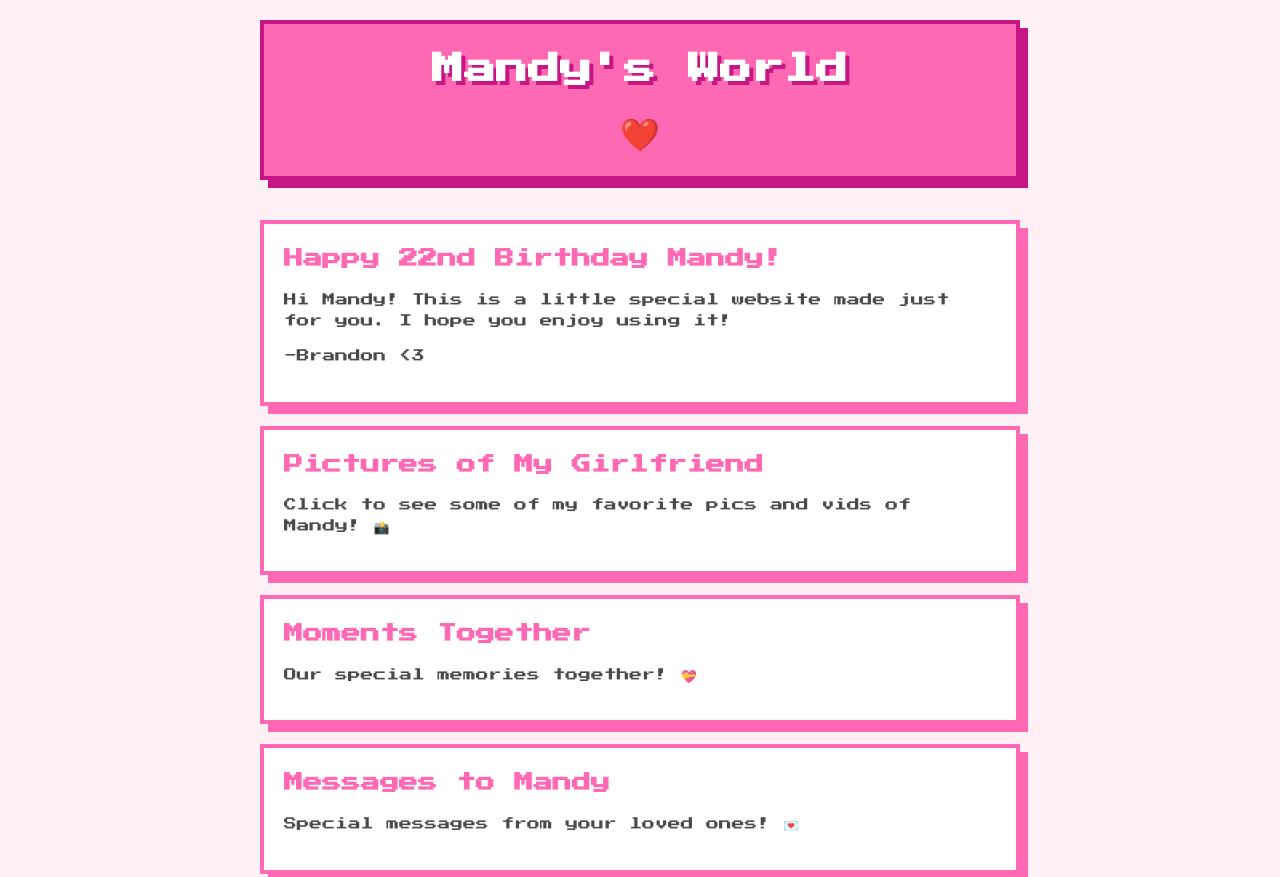
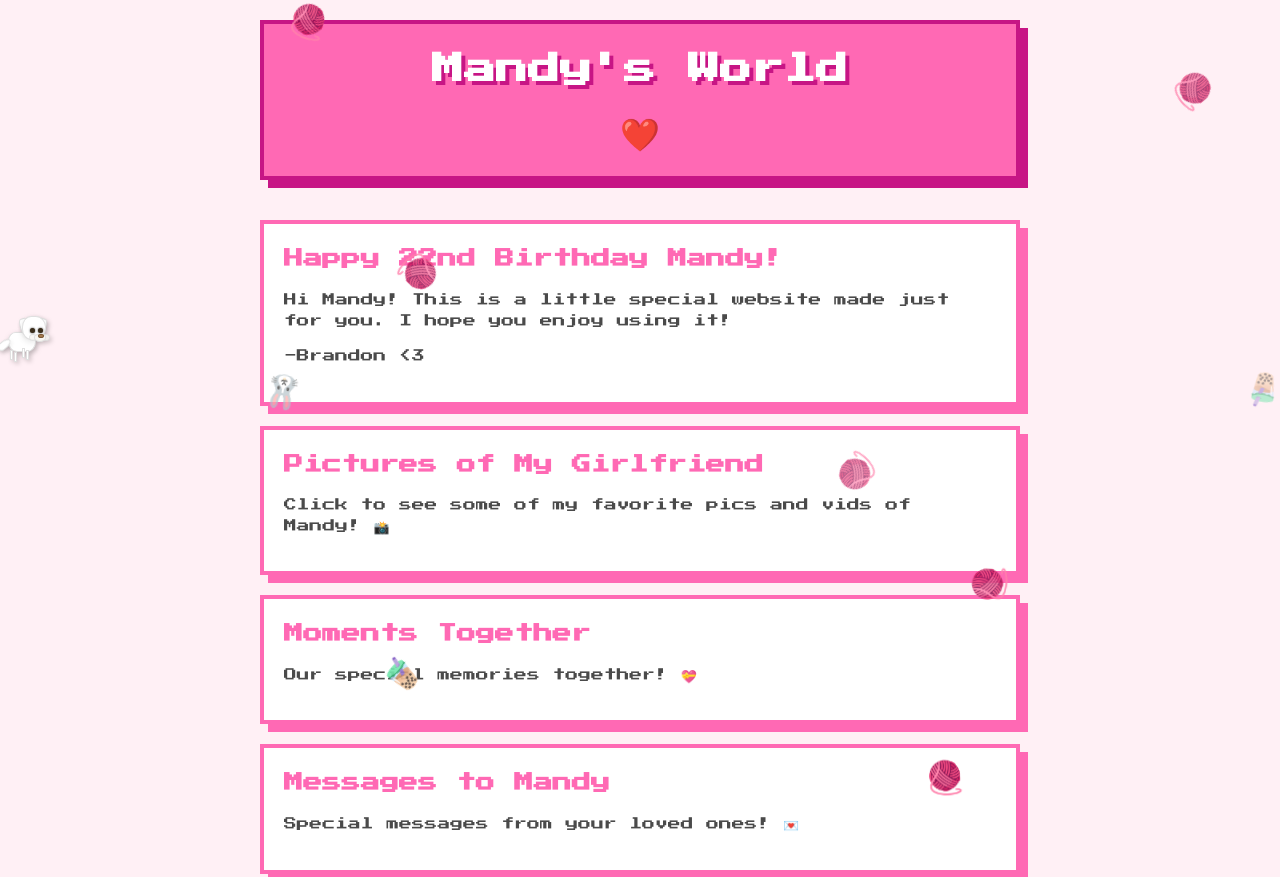
Before and after one commit to Vufoo/mandy.github.io, a plain HTML site: page main.html in a window 1280 px wide. Shown: the top 877 px of the page. Drawn offline with Linux system fonts and the light colour scheme.

Commit message:
Adding cool stuff

```diff
--- /dev/null
+++ b/animations.js
@@ -0,0 +1,172 @@
+// Create falling elements (bunnies and boba)
+function createFallingElement(type) {
+    const element = document.createElement('div');
+    element.className = `falling-element ${type}`;
+    element.style.left = Math.random() * 100 + 'vw';
+    element.style.animationDuration = (Math.random() * 3 + 2) + 's';
+    element.style.opacity = Math.random() * 0.5 + 0.5;
+
+    if (type === 'bunny') {
+        element.innerHTML = '🐰';
+    } else if (type === 'boba') {
+        element.innerHTML = '🧋';
+    } else if (type === 'yarn')
+        element.innerHTML = '🧶';
+
+    document.body.appendChild(element);
+
+    // Remove element after animation
+    element.addEventListener('animationend', () => {
+        element.remove();
+    });
+}
+
+// Create Magnus the dog
+function createMagnus() {
+    const magnus = document.createElement('div');
+    magnus.className = 'magnus';
+
+    // Create the 8-bit dog using CSS
+    magnus.innerHTML = `
+        <div class="pixel-dog">
+            <div class="dog-body"></div>
+            <div class="dog-head"></div>
+            <div class="dog-ear left"></div>
+            <div class="dog-ear right"></div>
+            <div class="dog-eye left"></div>
+            <div class="dog-eye right"></div>
+            <div class="dog-nose"></div>
+            <div class="dog-snout"></div>
+            <div class="dog-fluff"></div>
+            <div class="dog-fluff right"></div>
+            <div class="dog-tail"></div>
+            <div class="dog-leg front-left"></div>
+            <div class="dog-leg front-right"></div>
+            <div class="dog-leg back-left"></div>
+            <div class="dog-leg back-right"></div>
+            <div class="dog-blush left"></div>
+            <div class="dog-blush right"></div>
+            <div class="dog-tongue"></div>
+        </div>
+    `;
+
+    document.body.appendChild(magnus);
+
+    let position = { x: 0, y: window.innerHeight - 100 };
+    let velocity = { x: 0, y: 0 };
+    let mousePosition = { x: 0, y: 0 };
+    let direction = 1;
+    const maxSpeed = 3;
+    const acceleration = 0.1;
+    const deceleration = 0.05;
+    let isMoving = true;
+    let lastMouseMove = Date.now();
+    let isFollowing = true;
+
+    // Track mouse position
+    document.addEventListener('mousemove', (e) => {
+        mousePosition = { x: e.clientX, y: e.clientY };
+        lastMouseMove = Date.now();
+        isFollowing = true;
+    });
+
+    // Stop following if mouse hasn't moved for a while
+    setInterval(() => {
+        if (Date.now() - lastMouseMove > 2000) {
+            isFollowing = false;
+        }
+    }, 1000);
+
+    function moveMagnus() {
+        if (isFollowing) {
+            // Calculate direction to mouse
+            const dx = mousePosition.x - position.x;
+            const dy = mousePosition.y - position.y;
+            const distance = Math.sqrt(dx * dx + dy * dy);
+
+            // Only move if we're not too close to the mouse
+            if (distance > 20) {
+                // Accelerate towards mouse
+                velocity.x += (dx / distance) * acceleration;
+                velocity.y += (dy / distance) * acceleration;
+            } else {
+                // Slow down when close to target
+                velocity.x *= 0.9;
+                velocity.y *= 0.9;
+            }
+
+            // Apply deceleration
+            velocity.x *= (1 - deceleration);
+            velocity.y *= (1 - deceleration);
+
+            // Limit speed
+            const currentSpeed = Math.sqrt(velocity.x * velocity.x + velocity.y * velocity.y);
+            if (currentSpeed > maxSpeed) {
+                velocity.x = (velocity.x / currentSpeed) * maxSpeed;
+                velocity.y = (velocity.y / currentSpeed) * maxSpeed;
+            }
+
+            // Update position
+            position.x += velocity.x;
+            position.y += velocity.y;
+
+            // Keep within bounds
+            position.x = Math.max(0, Math.min(window.innerWidth - 50, position.x));
+            position.y = Math.max(100, Math.min(window.innerHeight - 100, position.y));
+
+            // Update direction
+            if (velocity.x > 0.1) {
+                direction = 1;
+                magnus.style.transform = 'scaleX(1)';
+            } else if (velocity.x < -0.1) {
+                direction = -1;
+                magnus.style.transform = 'scaleX(-1)';
+            }
+
+            // Apply position
+            magnus.style.left = position.x + 'px';
+            magnus.style.bottom = (window.innerHeight - position.y) + 'px';
+        } else {
+            // If not following, gradually slow down
+            velocity.x *= 0.95;
+            velocity.y *= 0.95;
+
+            // Update position with remaining velocity
+            position.x += velocity.x;
+            position.y += velocity.y;
+
+            // Keep within bounds
+            position.x = Math.max(0, Math.min(window.innerWidth - 50, position.x));
+            position.y = Math.max(100, Math.min(window.innerHeight - 100, position.y));
+
+            // Apply position
+            magnus.style.left = position.x + 'px';
+            magnus.style.bottom = (window.innerHeight - position.y) + 'px';
+        }
+
+        requestAnimationFrame(moveMagnus);
+    }
+
+    moveMagnus();
+}
+
+// Start animations when page loads
+window.addEventListener('load', () => {
+    // Create Magnus
+    createMagnus();
+
+    // Only create falling elements on the main page
+    if (window.location.pathname.endsWith('main.html')) {
+        // Create falling elements more frequently
+        setInterval(() => {
+            const rand = Math.random();
+            if (rand < 1/3) {
+                createFallingElement('bunny');
+            } else if (rand < 2/3) {
+                createFallingElement('boba');
+            } else {
+                createFallingElement('yarn');
+            }
+        }, 400);
+    }
+});
--- a/main.html
+++ b/main.html
@@ -47,5 +47,6 @@
             <p>Made with love by your boyfriend Brandon</p>
         </footer>
     </div>
+    <script src="animations.js"></script>
 </body>
 </html>
--- a/styles.css
+++ b/styles.css
@@ -24,6 +24,8 @@ body {
     max-width: 800px;
     margin: 0 auto;
     padding: 20px;
+    position: relative;
+    z-index: 1;
 }
 
 header {
@@ -114,6 +116,270 @@ footer {
     100% { transform: scale(1); }
 }
 
+/* Animation styles */
+.falling-element {
+    position: fixed;
+    top: -50px;
+    font-size: 2em;
+    pointer-events: none;
+    z-index: 1000;
+    animation: fall linear forwards;
+}
+
+@keyframes fall {
+    0% {
+        transform: translateY(0) rotate(0deg);
+    }
+    100% {
+        transform: translateY(100vh) rotate(360deg);
+    }
+}
+
+.magnus {
+    position: fixed;
+    bottom: 20px;
+    z-index: 1000;
+    pointer-events: none;
+    filter: drop-shadow(2px 2px 2px rgba(0, 0, 0, 0.2));
+    transition: transform 0.3s;
+}
+
+.pixel-dog {
+    position: relative;
+    width: 48px;
+    height: 48px;
+    animation: walk 0.5s infinite steps(4);
+}
+
+@keyframes walk {
+    0%, 100% { transform: translateY(0); }
+    25% { transform: translateY(-2px); }
+    75% { transform: translateY(2px); }
+}
+
+.dog-body {
+    position: absolute;
+    width: 28px;
+    height: 20px;
+    background: white;
+    border: 1px solid #e0e0e0;
+    top: 24px;
+    left: 8px;
+    border-radius: 14px 16px 16px 16px / 16px 18px 18px 18px;
+    box-shadow: 0 2px 6px rgba(0,0,0,0.10);
+}
+
+.dog-head {
+    position: absolute;
+    width: 24px;
+    height: 24px;
+    background: white;
+    border: 1px solid #e0e0e0;
+    top: 8px;
+    left: 22px;
+    border-radius: 50% 55% 60% 50% / 60% 60% 70% 60%;
+    box-shadow: 0 2px 6px rgba(0,0,0,0.10);
+    z-index: 2;
+}
+
+.dog-ear {
+    position: absolute;
+    width: 10px;
+    height: 18px;
+    background: white;
+    border: 1px solid #e0e0e0;
+    top: 10px;
+    border-radius: 60% 60% 80% 80% / 100% 100% 100% 100%;
+    z-index: 1;
+    box-shadow: 0 2px 4px rgba(0,0,0,0.07);
+}
+
+.dog-ear.left {
+    left: 20px;
+    transform: rotate(-18deg);
+}
+
+.dog-ear.right {
+    left: 36px;
+    transform: rotate(18deg);
+}
+
+.dog-eye {
+    position: absolute;
+    width: 5px;
+    height: 5px;
+    background: #3a2d1a;
+    border-radius: 50%;
+    top: 20px;
+    box-shadow: 0 0 2px #222;
+    z-index: 3;
+}
+
+.dog-eye.left {
+    left: 30px;
+}
+
+.dog-eye.right {
+    left: 38px;
+}
+
+.dog-snout {
+    position: absolute;
+    width: 12px;
+    height: 8px;
+    background: #f8f6f2;
+    border-radius: 60% 60% 80% 80%;
+    top: 26px;
+    left: 34px;
+    z-index: 3;
+    border: 1px solid #e0e0e0;
+}
+
+.dog-nose {
+    position: absolute;
+    width: 6px;
+    height: 4px;
+    background: #a67c52;
+    border-radius: 60% 60% 80% 80%;
+    top: 26px;
+    left: 38px;
+    z-index: 4;
+    border: 1px solid #7c5a36;
+}
+
+.dog-fluff {
+    position: absolute;
+    width: 8px;
+    height: 7px;
+    background: #f8f6f2;
+    border-radius: 50%;
+    border: 1px solid #e0e0e0;
+    top: 26px;
+    left: 29px;
+    z-index: 2;
+    opacity: 0.8;
+}
+.dog-fluff.right {
+    left: 42px;
+}
+
+.dog-tail {
+    position: absolute;
+    width: 15px;
+    height: 8px;
+    background: white;
+    border: 1px solid #e0e0e0;
+    top: 28px;
+    left: -5px;
+    border-radius: 60% 100% 100% 60% / 100% 100% 100% 100%;
+    transform: rotate(-40deg);
+    transform-origin: right center;
+    animation: wag 0.5s infinite;
+    box-shadow: 0 2px 4px rgba(0,0,0,0.07);
+}
+/* .dog-tail::after {
+    content: '';
+    position: absolute;
+    width: 12px;
+    height: 6px;
+    background: white;
+    border: 1px solid #e0e0e0;
+    left: 10px;
+    top: -2px;
+    border-radius: 60% 100% 100% 60% / 100% 100% 100% 100%;
+    transform: rotate(30deg);
+} */
+
+@keyframes wag {
+    0%, 100% { transform: rotate(-40deg); }
+    50% { transform: rotate(-20deg); }
+}
+
+/* Add some fur texture */
+.dog-body::after,
+.dog-head::after {
+    content: '';
+    position: absolute;
+    width: 100%;
+    height: 100%;
+    background: linear-gradient(45deg, transparent 45%, rgba(255,255,255,0.8) 45%, rgba(255,255,255,0.8) 55%, transparent 55%);
+    border-radius: inherit;
+    pointer-events: none;
+}
+
+/* New leg styles */
+.dog-leg {
+    position: absolute;
+    width: 3px;
+    height: 10px;
+    background: white;
+    border: 1px solid #e0e0e0;
+    top: 44px;
+}
+
+.dog-leg.front-left {
+    left: 14px;
+    animation: legWalk 0.5s infinite steps(4);
+}
+
+.dog-leg.front-right {
+    left: 22px;
+    animation: legWalk 0.5s infinite steps(4) 0.25s;
+}
+
+.dog-leg.back-left {
+    left: 10px;
+    animation: legWalk 0.5s infinite steps(4) 0.125s;
+}
+
+.dog-leg.back-right {
+    left: 26px;
+    animation: legWalk 0.5s infinite steps(4) 0.375s;
+}
+
+@keyframes legWalk {
+    0%, 100% { transform: translateY(0); }
+    50% { transform: translateY(-4px); }
+}
+
+/* Add some cute details */
+.dog-blush {
+    position: absolute;
+    width: 4px;
+    height: 4px;
+    background: #ffb6c1;
+    border-radius: 50%;
+    top: 20px;
+    opacity: 0.7;
+}
+
+.dog-blush.left {
+
+    left: 26px;
+}
+
+.dog-blush.right {
+    left: 38px;
+}
+
+.dog-tongue {
+    position: absolute;
+    width: 6px;
+    height: 4px;
+    background: #ff69b4;
+    border: 2px solid #333;
+    border-radius: 0 0 3px 3px;
+    top: 26px;
+    left: 31px;
+    transform-origin: top center;
+    animation: pant 1s infinite;
+}
+
+@keyframes pant {
+    0%, 100% { transform: scaleY(1); }
+    50% { transform: scaleY(1.2); }
+}
+
 /* Responsive design */
 @media (max-width: 600px) {
     .container {
```
Also changed, not shown: messages.html (+1 -0 lines), moments.html (+1 -0 lines), pictures.html (+6 -5 lines).
